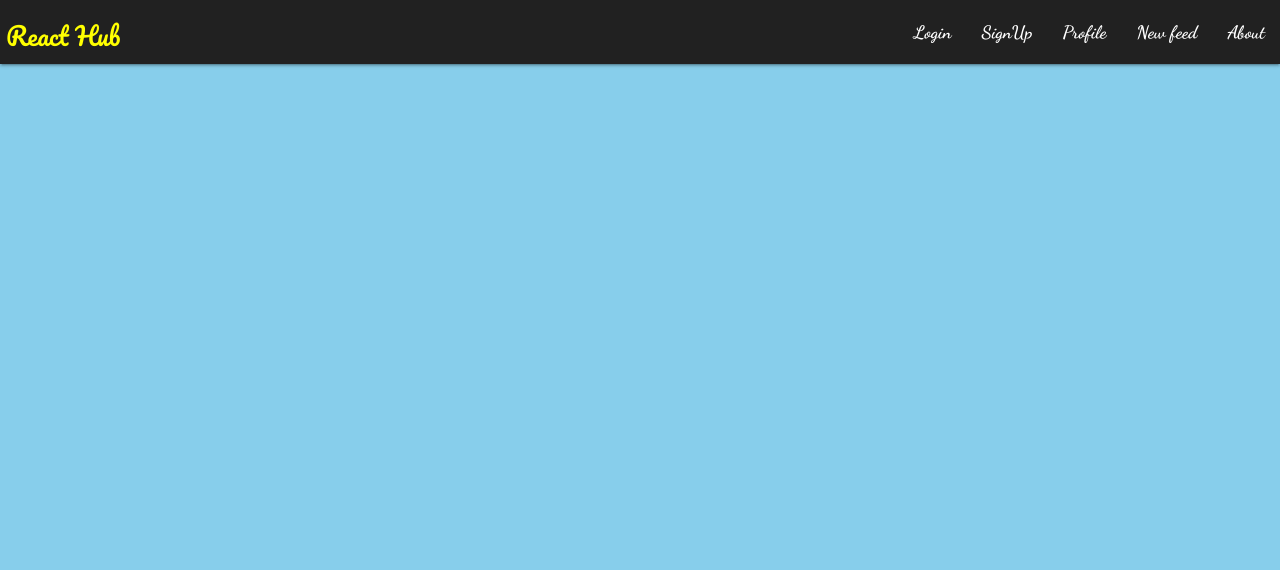
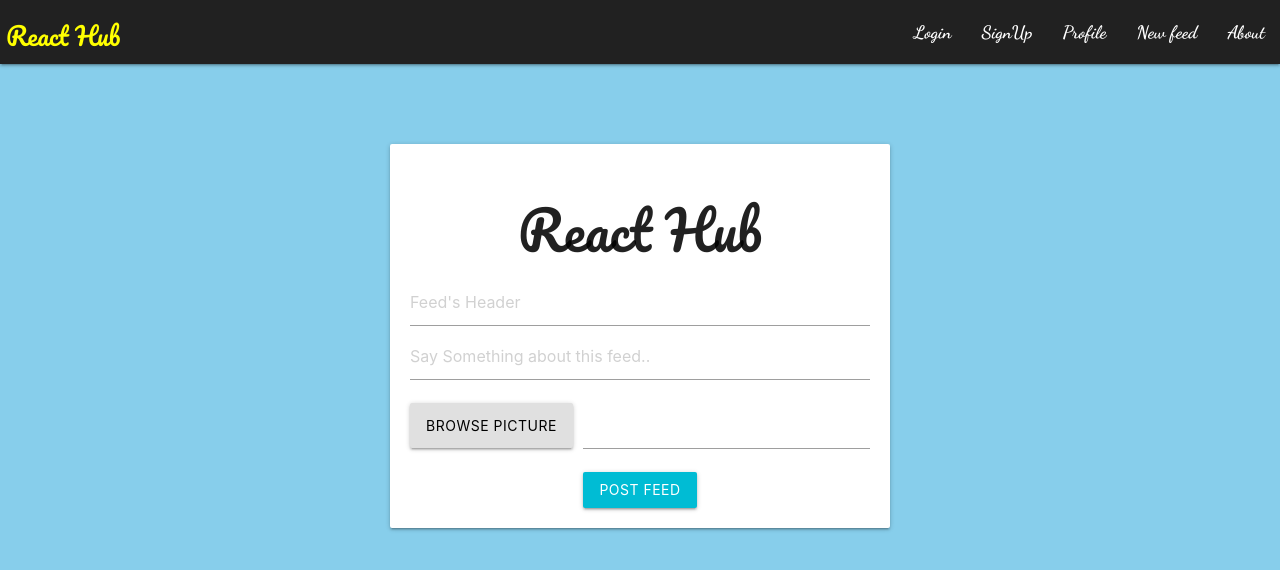
Before and after one commit to Arihant416/ReactHub, a React (Create React App) app in the folder client/: page /newpost in a window 1280 px wide. Shown: the top 570 px of the page. Built offline with nearby package versions, Linux system fonts and the light colour scheme; a web font is replaced by a local one.

Commit message:
Cloudinary support Feature Enabled

```diff
--- a/client/src/App.css
+++ b/client/src/App.css
@@ -46,6 +46,3 @@
    right: 20px;
    left: auto;
 }
-.formlinks{
-   color:black !important
-}
--- a/client/src/App.js
+++ b/client/src/App.js
@@ -3,7 +3,7 @@ import Header from './myComponents/Header';
 import Landing from './myComponents/Landing';
 import Login from './myComponents/Login';
 import Signup from './myComponents/SignUp';
-
+import NewPost from './myComponents/NewPost';
 import { BrowserRouter, Route } from 'react-router-dom'
 import './App.css';
 
@@ -14,6 +14,7 @@ function App() {
       <Route exact path='/' component={Landing} />
       <Route path='/login' component={Login} />
       <Route path='/signup' component={Signup} />
+      <Route path='/newpost' component={NewPost} />
     </BrowserRouter>
   );
 }
--- a/client/src/myComponents/Login.js
+++ b/client/src/myComponents/Login.js
@@ -46,7 +46,7 @@ const Login = () => {
                <button style={buttonStyle} className="btn waves-effect waves light black darken-1"
                   onClick={() => AddCredentials()}>Login</button>
                <h5 className="formlinks" style={{ textAlign: "center" }}>
-                  <Link to="/signup">Register Now</Link>
+                  <Link to="/signup" style={{ color: 'black' }}>Register Now</Link>
                </h5>
             </div>
          </div>
--- a/client/src/myComponents/NewPost.js
+++ b/client/src/myComponents/NewPost.js
@@ -0,0 +1,81 @@
+import React, { useState, useEffect } from 'react'
+import { useHistory } from 'react-router-dom';
+import M from 'materialize-css';
+
+const NewPost = () => {
+   const history = useHistory();
+   const [title, setTitle] = useState('');
+   const [content, setContent] = useState('');
+   const [image, setImage] = useState('');
+   const [url, setUrl] = useState('');
+
+   useEffect(() => {
+      if (url) {
+         fetch('/newpost', {
+            method: 'post',
+            headers: {
+               'Content-Type': 'application/json',
+               'Authorization': 'Bearer ' + localStorage.getItem('jwt')
+            },
+            body: JSON.stringify({
+               title,
+               content,
+               picture: url
+            })
+         }).then(res => res.json())
+            .then(data => {
+               if (data.error) {
+                  M.toast({ html: data.error, classes: '#f44336 red' })
+               } else {
+                  M.toast({ html: 'Feed Posted Successfully', classes: '#00e676 green accent-3' })
+                  history.push('/')
+               }
+            }).catch(err => {
+               console.log(err);
+            })
+      }
+      //eslint-disable-next-line
+   }, [url])
+   const postFeed = () => {
+      const feed = new FormData();
+      feed.append('file', image);
+      feed.append('upload_preset', 'react-hub')
+      feed.append('cloud_name', 'arihantcloudinary416')
+      fetch('https://api.cloudinary.com/v1_1/arihantcloudinary416/image/upload', {
+         method: 'post',
+         body: feed
+      }).then(res => res.json())
+         .then(feed => {
+            setUrl(feed.url)
+         })
+         .catch(err => console.log(err));
+   }
+   const style = {
+      margin: '80px auto',
+      maxWidth: '500px',
+      padding: '20px',
+      textAlign: 'center'
+   }
+   return (
+      <div className="container">
+         <div style={style} className="card hoverable input-field">
+            <h2>React Hub</h2>
+            <input type="text" placeholder="Feed's Header" value={title} onChange={(e) => setTitle(e.target.value)} />
+            <input type="text" placeholder="Say Something about this feed.."
+               value={content} onChange={(e) => setContent(e.target.value)} />
+            <div className="file-field input-field">
+               <div className="btn black-text grey lighten-2" id="e0e0e0">
+                  <span>Browse Picture</span>
+                  <input type="file" onChange={(e) => setImage(e.target.files[0])} />
+               </div>
+               <div className="file-path-wrapper">
+                  <input type="text" className="file-path validate" />
+               </div>
+            </div>
+            <button className="btn waves-effect waves-light cyan" id="00bcd4" onClick={() => postFeed()}>Post Feed</button>
+         </div>
+      </div>
+   )
+}
+
+export default NewPost
--- a/client/src/myComponents/SignUp.js
+++ b/client/src/myComponents/SignUp.js
@@ -50,7 +50,7 @@ const SignUp = () => {
                <button style={buttonStyle} className="btn waves-effect waves light black darken-1"
                   onClick={() => AddCredentials()}>SignUp</button>
                <h5 className='formlinks' style={{ textAlign: "center" }}>
-                  <Link to="/login">Registered already?</Link>
+                  <Link to="/login" style={{ color: 'black' }}>Registered already?</Link>
                </h5>
             </div>
          </div>
```
